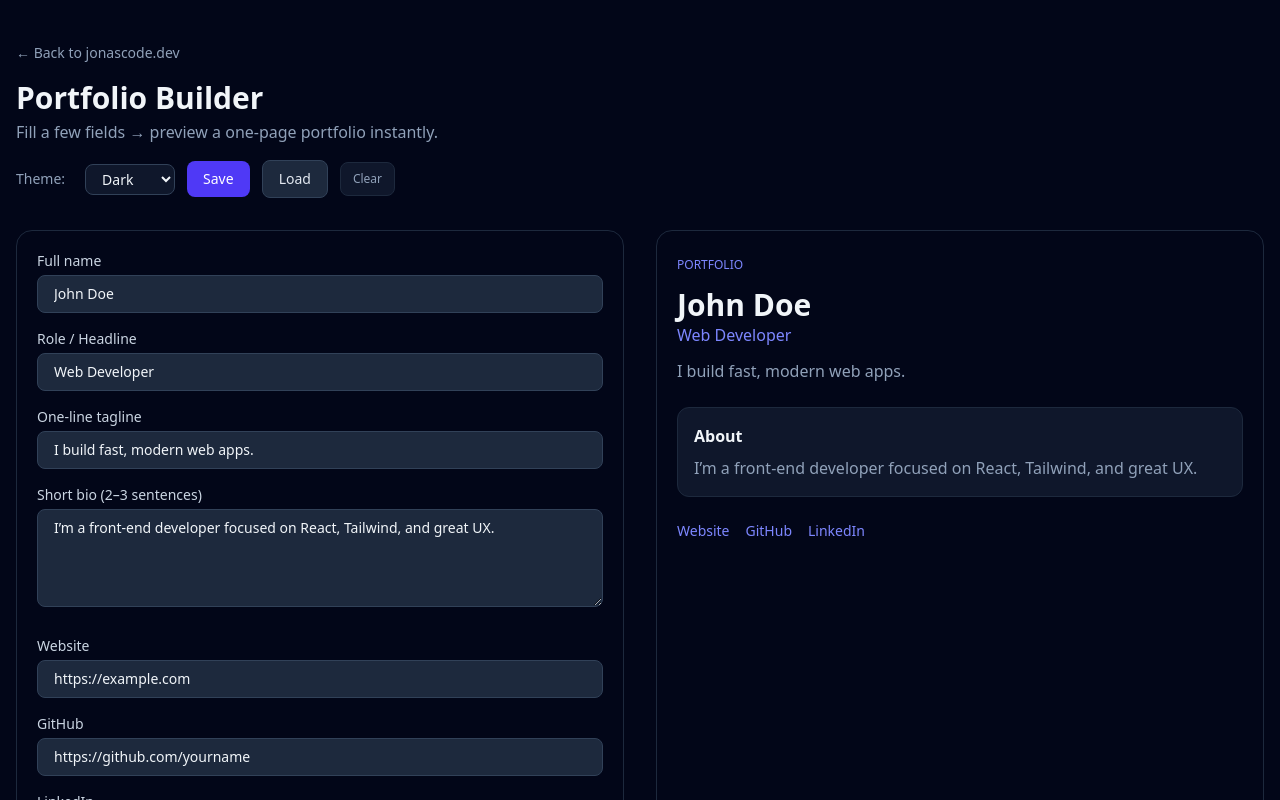
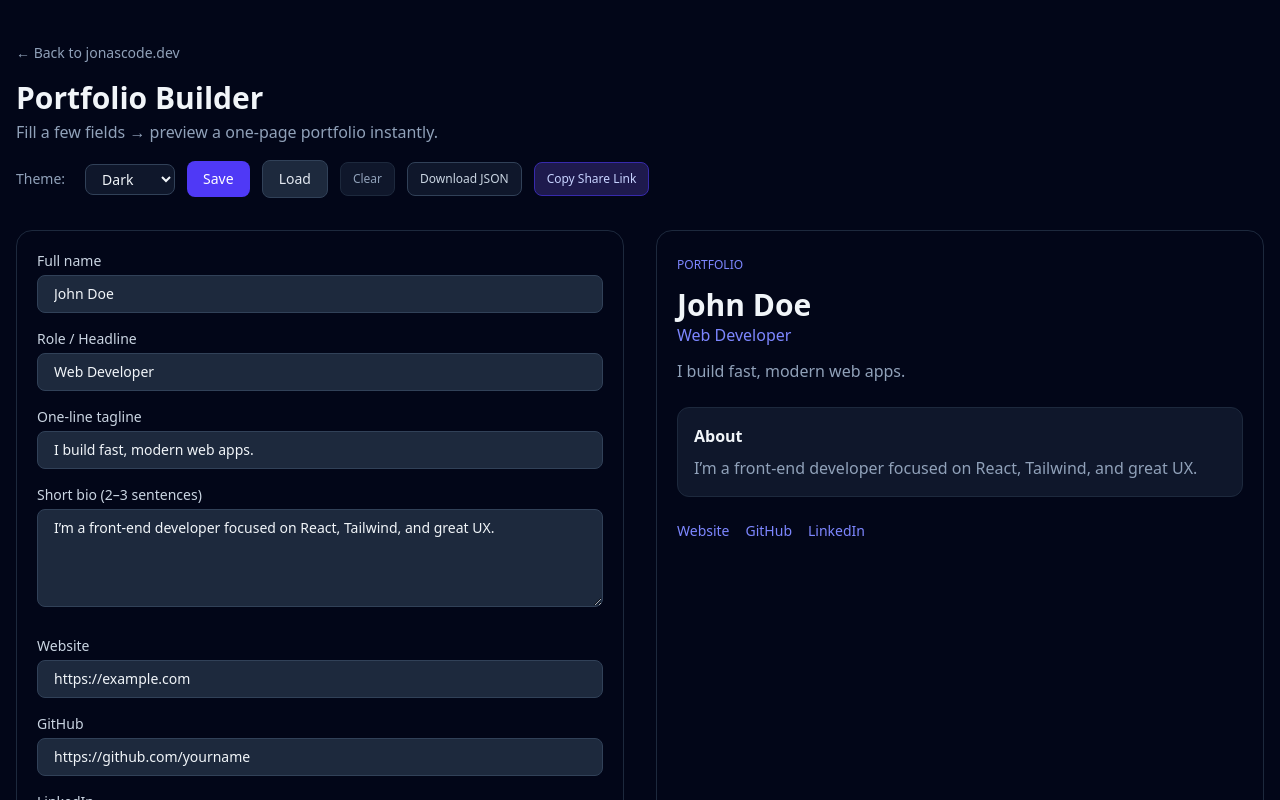
Before and after one commit to youniscode/my-portfolio, a React (Vite) app: page /portfolio-builder in a window 1280 px wide. Shown: the top 800 px of the page. Built offline with nearby package versions, Linux system fonts and the light colour scheme.

Commit message:
feat(builder): add Download JSON + Copy Share Link

```diff
--- a/src/pages/PortfolioBuilder.jsx
+++ b/src/pages/PortfolioBuilder.jsx
@@ -1,10 +1,13 @@
 // src/pages/portfolio-builder/PortfolioBuilder.jsx
 import { useMemo, useRef, useState, useEffect } from "react";
-import { Link } from "react-router-dom";
+import { Link, useLocation, useNavigate } from "react-router-dom";
 
 const STORAGE_KEY = "portfolioBuilder:v1";
 
 export default function PortfolioBuilder() {
+  const navigate = useNavigate();
+  const location = useLocation();
+
   const [form, setForm] = useState({
     name: "John Doe",
     role: "Web Developer",
@@ -16,15 +19,16 @@ export default function PortfolioBuilder() {
   });
 
   const [theme, setTheme] = useState("dark");
-  const [banner, setBanner] = useState(null); // success/error status
+  const [banner, setBanner] = useState(null);
   const previewRef = useRef(null);
 
-  // ---- Save / Load / Clear functions ----
+  // 🔹 Show success/error banner
   const showBanner = (type, msg) => {
     setBanner({ type, msg });
     setTimeout(() => setBanner(null), 2500);
   };
 
+  // 🔹 Save / Load / Clear (localStorage)
   const savePortfolio = () => {
     const payload = { form, theme, savedAt: new Date().toISOString() };
     localStorage.setItem(STORAGE_KEY, JSON.stringify(payload));
@@ -36,7 +40,7 @@ export default function PortfolioBuilder() {
     if (!raw) return showBanner("error", "No saved portfolio found.");
     try {
       const { form: savedForm, theme: savedTheme } = JSON.parse(raw);
-      if (savedForm) setForm((prev) => ({ ...prev, ...savedForm }));
+      if (savedForm) setForm(savedForm);
       if (savedTheme) setTheme(savedTheme);
       showBanner("success", "Saved portfolio loaded.");
     } catch {
@@ -49,18 +53,56 @@ export default function PortfolioBuilder() {
     showBanner("success", "Saved data cleared.");
   };
 
+  // 🔹 Download JSON
+  const downloadJson = () => {
+    const payload = { form, theme };
+    const blob = new Blob([JSON.stringify(payload, null, 2)], {
+      type: "application/json",
+    });
+    const a = document.createElement("a");
+    a.href = URL.createObjectURL(blob);
+    a.download = "portfolio.json";
+    a.click();
+    URL.revokeObjectURL(a.href);
+    showBanner("success", "JSON downloaded.");
+  };
+
+  // 🔹 Copy Share Link
+  const copyShareLink = async () => {
+    const encoded = encodeURIComponent(btoa(JSON.stringify({ form, theme })));
+    const shareUrl = `${window.location.origin}${location.pathname}#${encoded}`;
+    await navigator.clipboard.writeText(shareUrl);
+    showBanner("success", "Share link copied!");
+  };
+
+  // 🔹 Auto-load from hash link
+  useEffect(() => {
+    const hash = window.location.hash.slice(1);
+    if (!hash) return;
+    try {
+      const decoded = JSON.parse(atob(decodeURIComponent(hash)));
+      if (decoded.form) setForm(decoded.form);
+      if (decoded.theme) setTheme(decoded.theme);
+      showBanner("success", "Portfolio loaded from shared link.");
+      navigate(location.pathname, { replace: true }); // clean hash from URL
+    } catch {
+      console.warn("Invalid share data in URL");
+    }
+  }, [location.pathname, navigate]);
+
   useEffect(() => {
     if (localStorage.getItem(STORAGE_KEY)) {
       showBanner("success", "Saved draft detected — you can Load it.");
     }
   }, []);
 
-  // ---- Form handling ----
+  // 🔹 Handle inputs
   const handle = (e) => {
     const { name, value } = e.target;
     setForm((f) => ({ ...f, [name]: value }));
   };
 
+  // 🔹 Safe links
   const links = useMemo(() => {
     const safe = (url) => (url?.startsWith("http") ? url : "");
     return {
@@ -70,7 +112,7 @@ export default function PortfolioBuilder() {
     };
   }, [form]);
 
-  // ---- Themes ----
+  // 🔹 Theme presets
   const themes = {
     dark: {
       bg: "bg-slate-950",
@@ -100,10 +142,9 @@ export default function PortfolioBuilder() {
       link: "text-indigo-300",
     },
   };
-
   const t = themes[theme];
 
-  // ---- Copy / Download HTML ----
+  // 🔹 Copy / Download HTML
   const copyHtml = async () => {
     const node = previewRef.current;
     if (!node) return;
@@ -150,7 +191,7 @@ export default function PortfolioBuilder() {
           </div>
         )}
 
-        {/* Theme + Save controls */}
+        {/* Controls */}
         <div className="mt-4 flex flex-wrap gap-3 items-center">
           <label className="text-sm text-slate-400 mr-2">Theme:</label>
           <select
@@ -164,30 +205,38 @@ export default function PortfolioBuilder() {
           </select>
 
           <button
-            type="button"
             onClick={savePortfolio}
             className="bg-indigo-600 hover:bg-indigo-500 text-white px-4 py-2 rounded-lg text-sm font-medium"
           >
             Save
           </button>
-
           <button
-            type="button"
             onClick={loadPortfolio}
             className="bg-slate-800 hover:bg-slate-700 border border-slate-700 text-slate-200 px-4 py-2 rounded-lg text-sm"
           >
             Load
           </button>
-
           <button
-            type="button"
             onClick={clearSaved}
             className="bg-slate-900 hover:bg-slate-800 border border-slate-800 text-slate-400 px-3 py-2 rounded-lg text-xs"
           >
             Clear
           </button>
+          <button
+            onClick={downloadJson}
+            className="bg-slate-900 hover:bg-slate-800 border border-slate-700 text-slate-300 px-3 py-2 rounded-lg text-xs"
+          >
+            Download JSON
+          </button>
+          <button
+            onClick={copyShareLink}
+            className="bg-indigo-950 hover:bg-indigo-800 border border-indigo-800 text-indigo-200 px-3 py-2 rounded-lg text-xs"
+          >
+            Copy Share Link
+          </button>
         </div>
 
+        {/* Main Layout */}
         <div className="grid lg:grid-cols-2 gap-8 mt-8">
           {/* Form */}
           <div className="border border-slate-800 rounded-2xl p-5 bg-slate-950">
@@ -239,7 +288,7 @@ export default function PortfolioBuilder() {
               />
             </div>
 
-            <div className="mt-6 flex gap-3">
+            <div className="mt-6 flex gap-3 flex-wrap">
               <button
                 onClick={copyHtml}
                 className="bg-indigo-600 hover:bg-indigo-500 px-4 py-2 rounded-xl text-sm"
```
